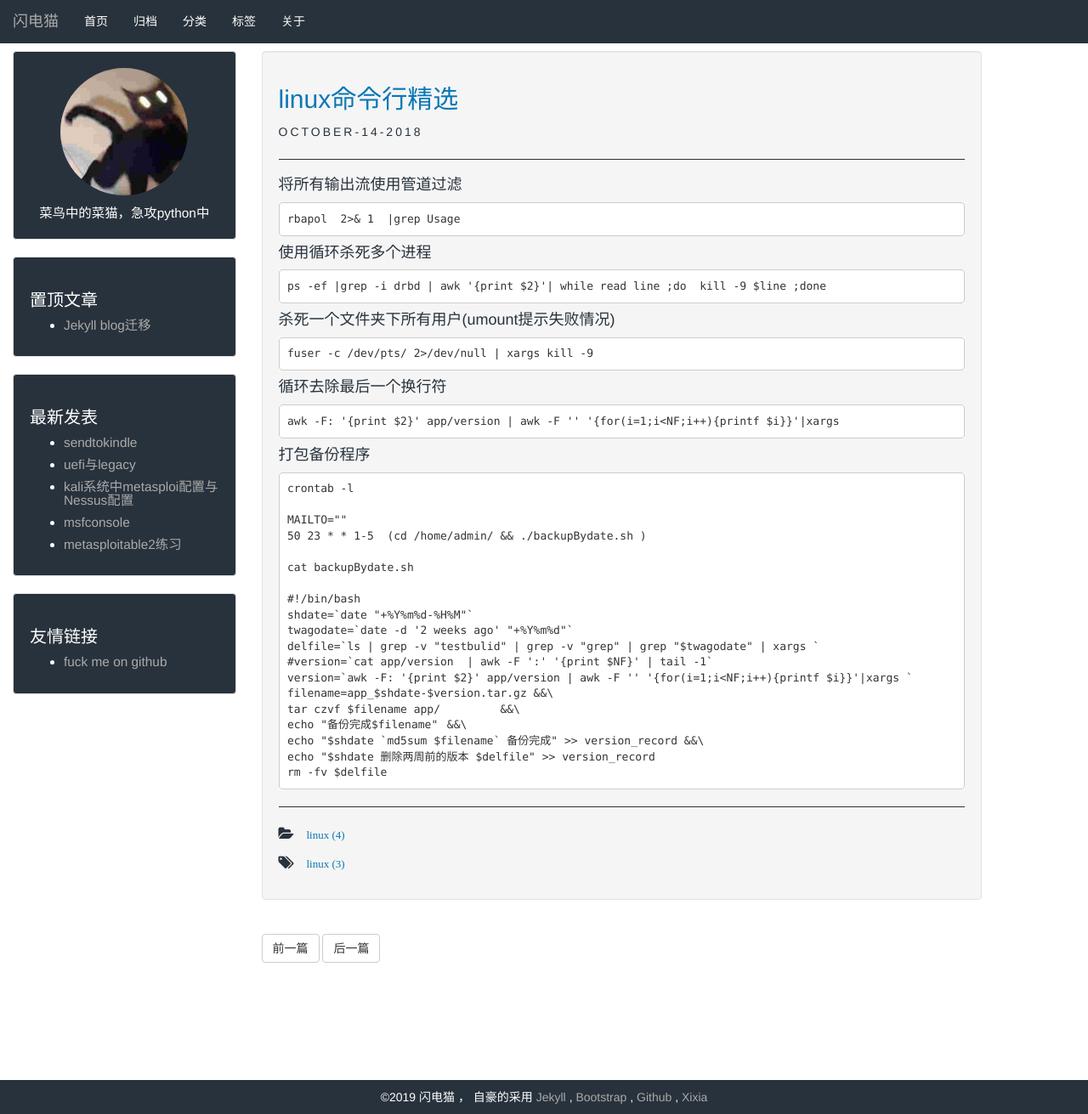
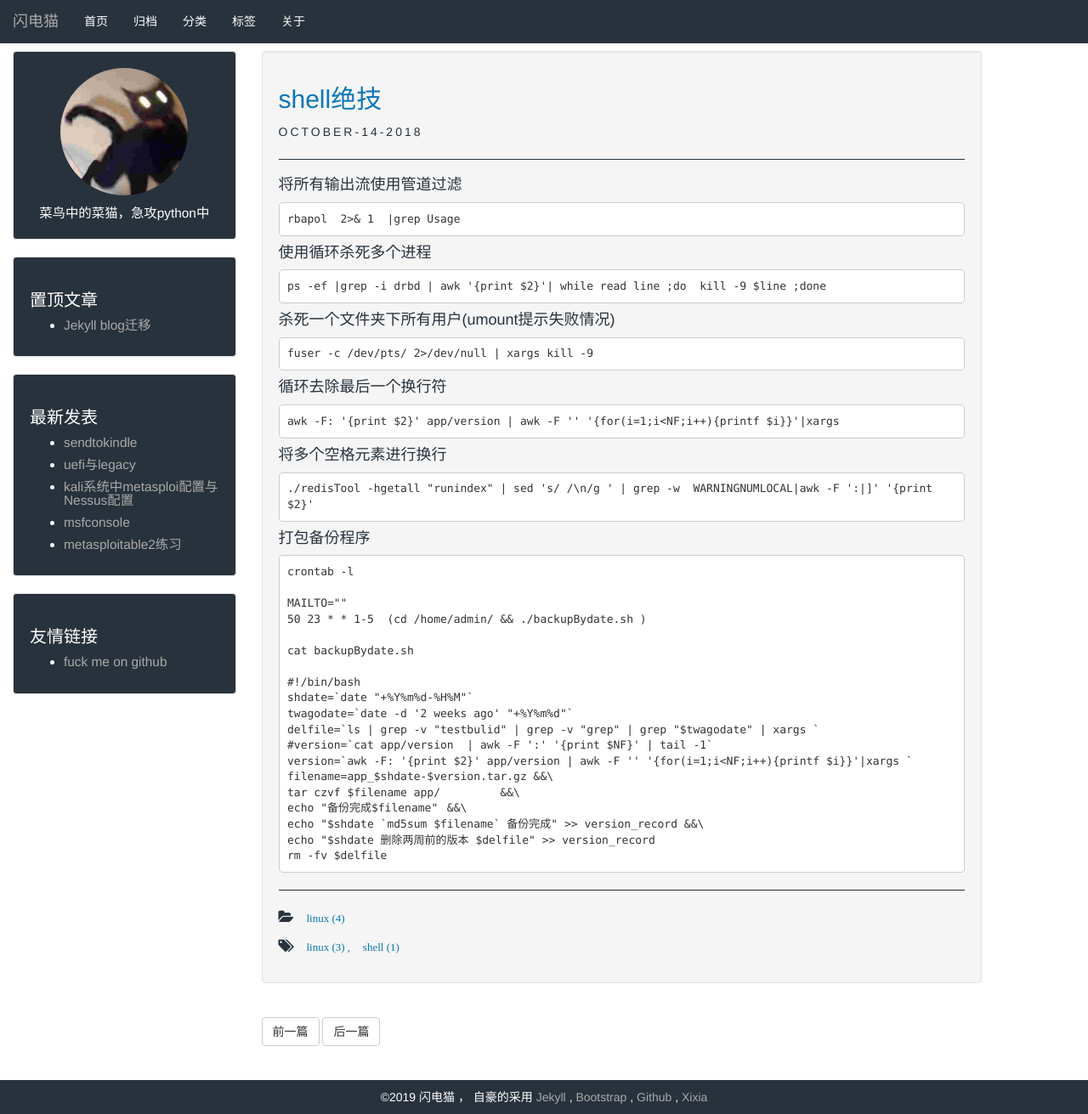
Before and after one commit to qfdmx/qfdmx.github.io, a Jekyll site: the page built from _posts/2018/2018-10-15-linux_shell.markdown, in a window 1280 px wide and 1311 px high. Shown: the whole window at 85% size. Built offline with Jekyll 4.4.1, drawn with Linux system fonts in a browser that asks for light colours.

Commit message:
shell 绝技

```diff
--- a/_posts/2018/2018-10-15-linux_cli.markdown
+++ b/_posts/2018/2018-10-15-linux_shell.markdown
@@ -1,9 +1,9 @@
 ---
 layout: post
-title:  "linux命令行精选"
+title:  "shell绝技"
 date:   2018-10-15 00:00:02 +0800
 categories: linux
-tags: linux
+tags: linux shell
 description: linux命令行精选
 ---
 #### 将所有输出流使用管道过滤
@@ -21,6 +21,10 @@ description: linux命令行精选
 #### 循环去除最后一个换行符
 
 	awk -F: '{print $2}' app/version | awk -F '' '{for(i=1;i<NF;i++){printf $i}}'|xargs
+
+#### 将多个空格元素进行换行
+
+	./redisTool -hgetall "runindex" | sed 's/ /\n/g ' | grep -w  WARNINGNUMLOCAL|awk -F ':|]' '{print $2}'
 
 #### 打包备份程序
 
```
